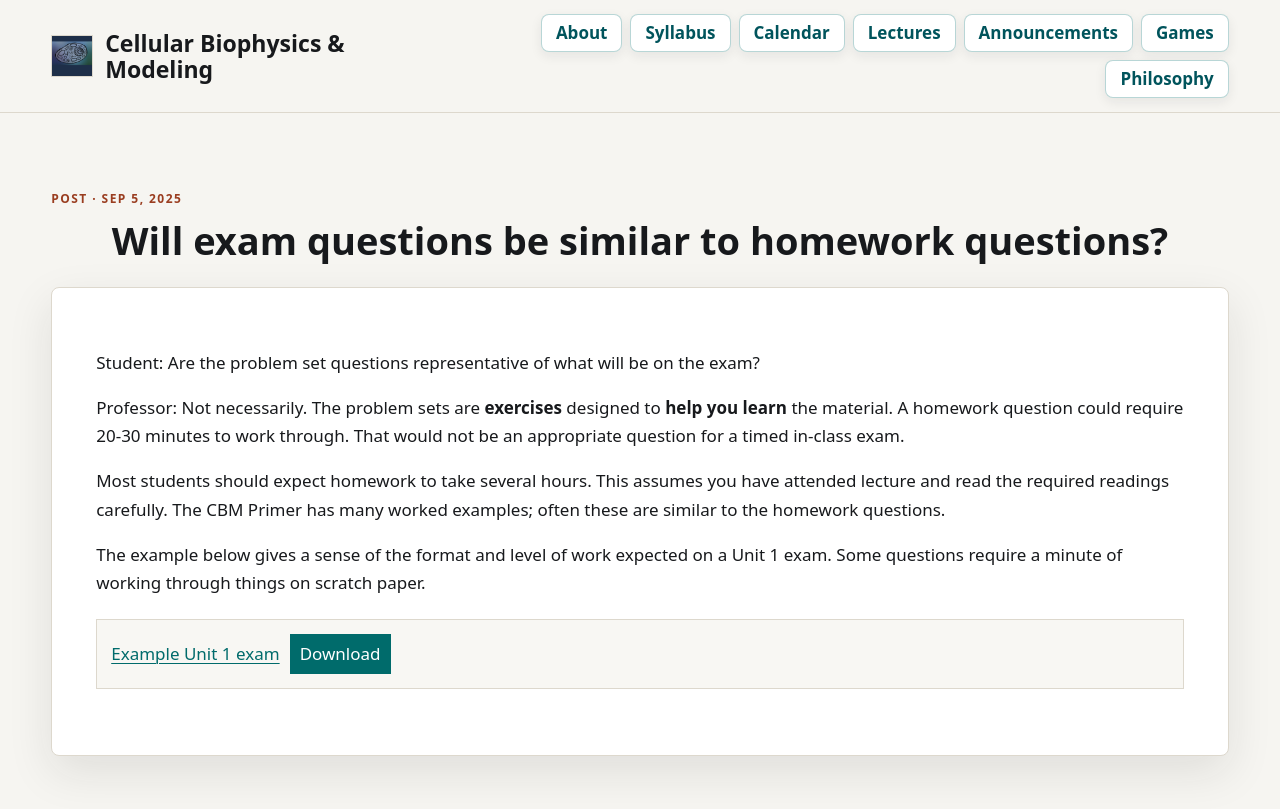
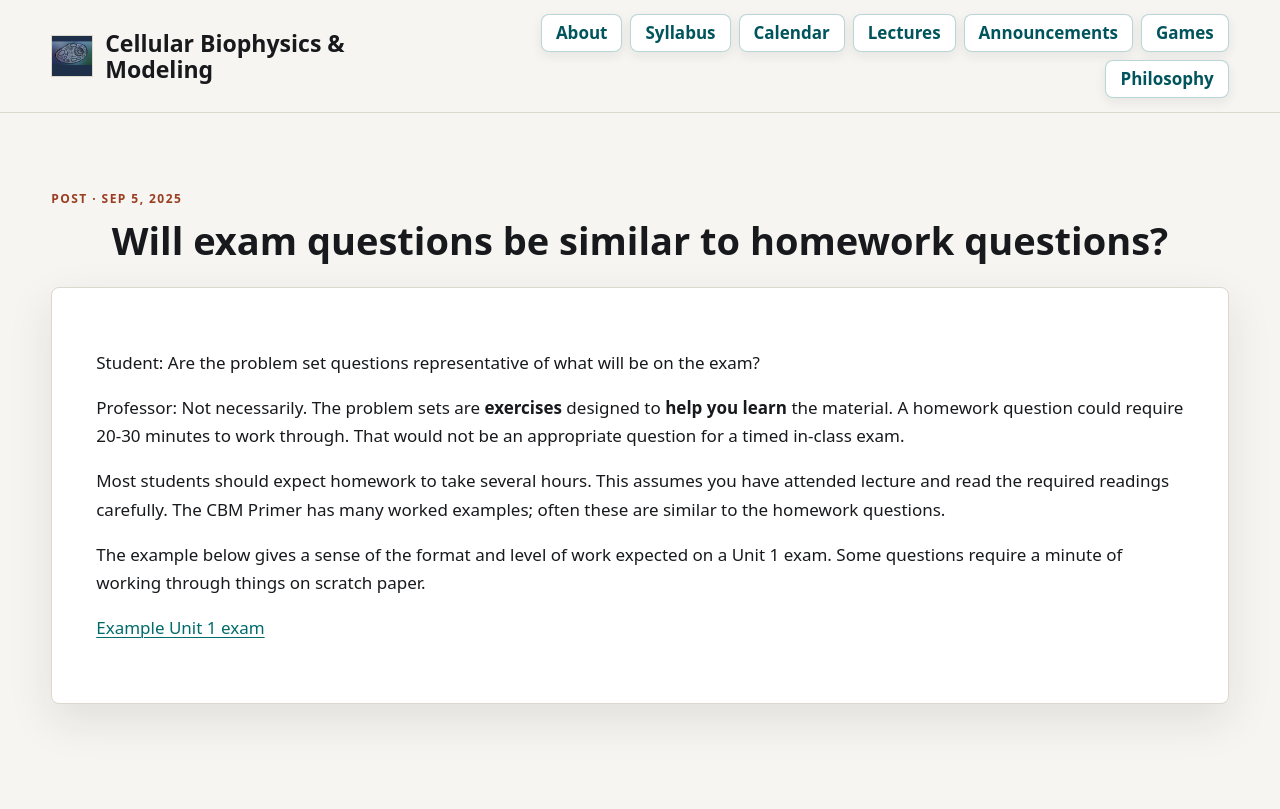
Before and after one commit to gregconradismith/cellular-biophysics-and-modeling, a Jekyll site: the page built from docs/_posts/2025-09-05-will-exam-questions-be-similar-to-homework-questions.md, in a window 1280 px wide. Shown: the top 809 px of the page. Built offline with Jekyll 4.4.1, drawn with Linux system fonts in a browser that asks for light colours.

Commit message:
Clean homework exam announcement markup

```diff
--- a/docs/_posts/2025-09-05-will-exam-questions-be-similar-to-homework-questions.md
+++ b/docs/_posts/2025-09-05-will-exam-questions-be-similar-to-homework-questions.md
@@ -9,14 +9,10 @@ render_with_liquid: false
 
 Student: Are the problem set questions representative of what will be on the exam?
 
-Professor: Not necessarily. The problem sets are <strong>exercises</strong> designed to <strong>help you learn</strong> the material. A homework question could require 20-30 minutes to work through. That would not be an appropriate question for a timed in-class exam.
+Professor: Not necessarily. The problem sets are **exercises** designed to **help you learn** the material. A homework question could require 20-30 minutes to work through. That would not be an appropriate question for a timed in-class exam.
 
 Most students should expect homework to take several hours. This assumes you have attended lecture and read the required readings carefully. The CBM Primer has many worked examples; often these are similar to the homework questions.
 
 The example below gives a sense of the format and level of work expected on a Unit 1 exam. Some questions require a minute of working through things on scratch paper.
 
-<div class="wp-block-file">
-
-<a href="../../wp-content/uploads/2025/09/exam1.pdf" id="wp-block-file--media-196c056e-70f8-4841-8bf6-71698c498ccd">Example Unit 1 exam</a><a href="../../wp-content/uploads/2025/09/exam1.pdf" class="wp-block-file__button wp-element-button" download="" aria-describedby="wp-block-file--media-196c056e-70f8-4841-8bf6-71698c498ccd">Download</a>
-
-</div>
+[Example Unit 1 exam](../../wp-content/uploads/2025/09/exam1.pdf)
```
